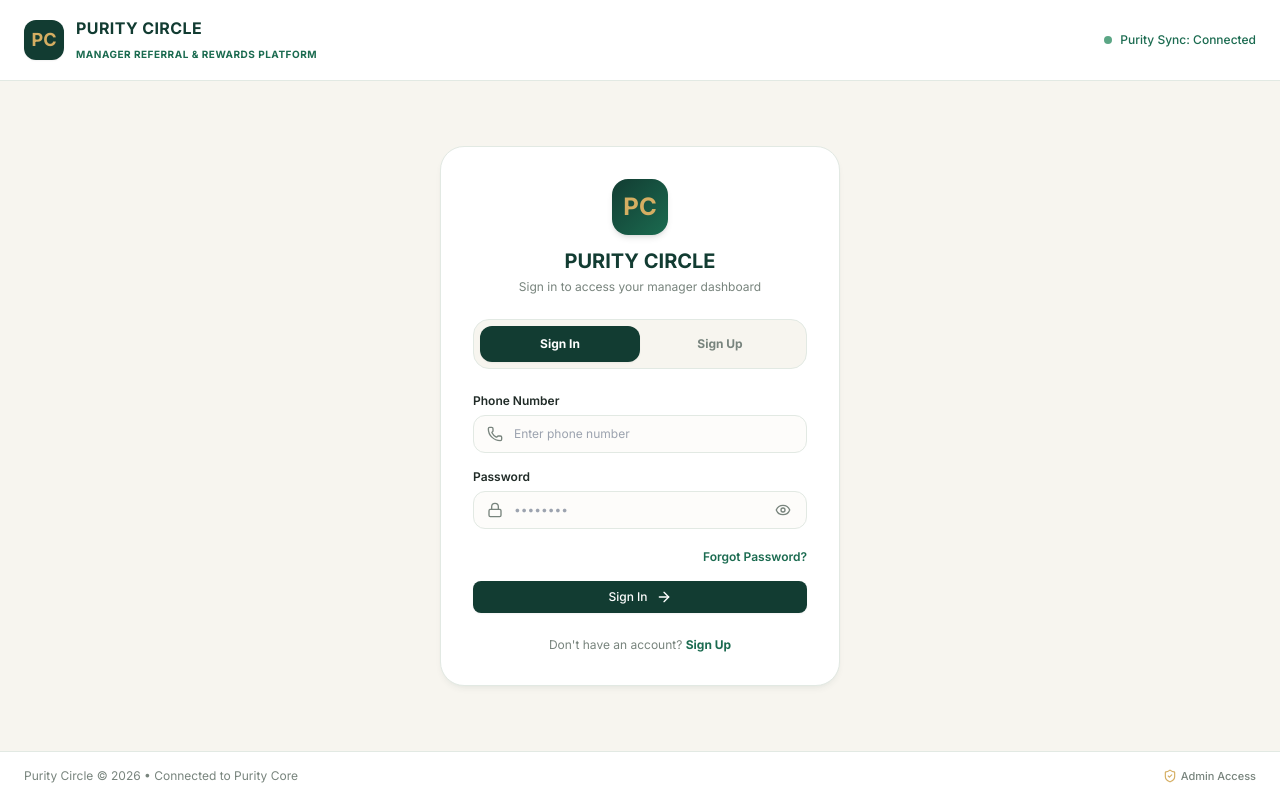
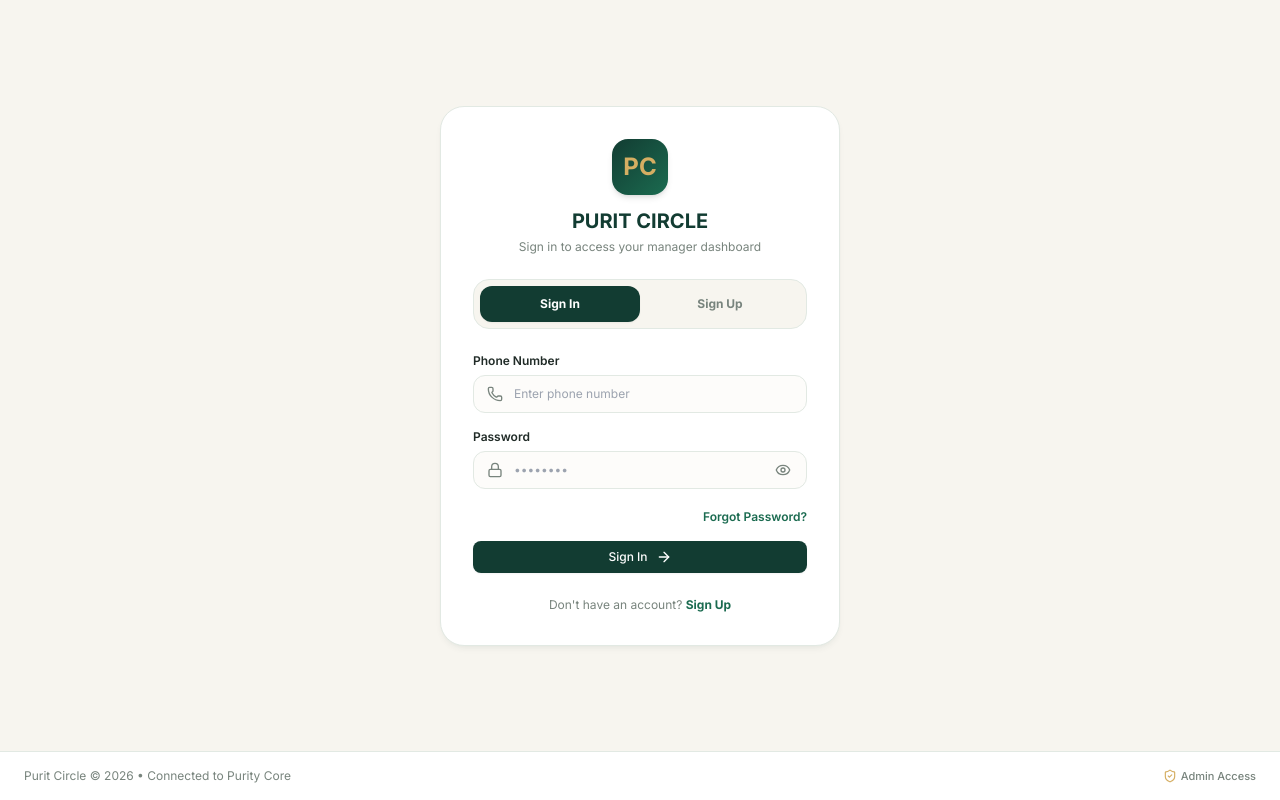
Before and after one commit to sanaabdulatifsanu/purit-circle, a React (Vite) app: page / in a window 1280 px wide. Built offline with nearby package versions, Linux system fonts and the light colour scheme.

Commit message:
feat: remove top header from auth page and rename brand to Purit Circle across entire platform

```diff
--- a/index.html
+++ b/index.html
@@ -4,7 +4,7 @@
     <meta charset="UTF-8" />
     <link rel="icon" type="image/svg+xml" href="/logo.svg" />
     <meta name="viewport" content="width=device-width, initial-scale=1.0" />
-    <title>Purity Circle - Manager Referral & Rewards Platform</title>
+    <title>Purit Circle - Manager Referral & Rewards Platform</title>
     <link rel="preconnect" href="https://fonts.googleapis.com">
     <link rel="preconnect" href="https://fonts.gstatic.com" crossorigin>
     <link href="https://fonts.googleapis.com/css2?family=Inter:wght@300;400;500;600;700&display=swap" rel="stylesheet">
--- a/src/components/admin/AdminSalesAnalytics.tsx
+++ b/src/components/admin/AdminSalesAnalytics.tsx
@@ -73,7 +73,7 @@ export const AdminSalesAnalytics: React.FC<AdminSalesAnalyticsProps> = ({ onTogg
               <TrendingUp className="w-6 h-6 text-[#1B6B50]" /> System-Wide Sales Analytics
             </h1>
             <p className="text-xs text-[#78847D] mt-1">
-              Aggregated metrics across all referred and mapped restaurant accounts in Purity Circle.
+              Aggregated metrics across all referred and mapped restaurant accounts in Purit Circle.
             </p>
           </div>
         </div>
--- a/src/components/auth/AuthModal.tsx
+++ b/src/components/auth/AuthModal.tsx
@@ -134,7 +134,7 @@ export const AuthModal: React.FC<AuthModalProps> = ({ isOpen, onClose }) => {
           <div className="w-12 h-12 rounded-2xl bg-gradient-to-br from-[#123C32] to-[#1B6B50] text-[#D5AE62] flex items-center justify-center font-black text-xl mx-auto shadow-md mb-2">
             PC
           </div>
-          <h2 className="text-lg font-bold text-[#123C32]">PURITY CIRCLE</h2>
+          <h2 className="text-lg font-bold text-[#123C32]">PURIT CIRCLE</h2>
           <p className="text-xs text-[#78847D] mt-0.5">Manager Referral & Rewards Platform</p>
         </div>
 
--- a/src/components/auth/AuthenticationPage.tsx
+++ b/src/components/auth/AuthenticationPage.tsx
@@ -149,30 +149,8 @@ export const AuthenticationPage: React.FC = () => {
   return (
     <div className="min-h-screen bg-[#F7F5EF] flex flex-col justify-between selection:bg-[#D5AE62]/20 selection:text-[#123C32]">
 
-      {/* Top Navbar */}
-      <header className="px-6 py-4 border-b border-[#E2E9E3] bg-white flex items-center justify-between">
-        <div className="flex items-center gap-3">
-          <div className="w-10 h-10 rounded-xl bg-[#123C32] text-[#D5AE62] flex items-center justify-center font-black text-lg shadow-sm">
-            PC
-          </div>
-          <div>
-            <span className="font-bold text-base tracking-wide text-[#123C32] block">
-              PURITY CIRCLE
-            </span>
-            <span className="text-[10px] uppercase font-bold tracking-wider text-[#1B6B50]">
-              Manager Referral & Rewards Platform
-            </span>
-          </div>
-        </div>
-
-        <div className="flex items-center gap-2 text-xs">
-          <span className="w-2 h-2 rounded-full bg-[#21865A] animate-pulse" />
-          <span className="text-[#1B6B50] font-medium hidden sm:inline">Purity Sync: Connected</span>
-        </div>
-      </header>
-
       {/* Main Centered Auth Card */}
-      <main className="flex-1 max-w-md w-full mx-auto p-4 sm:p-6 flex items-center justify-center my-6">
+      <main className="flex-1 max-w-md w-full mx-auto p-4 sm:p-6 flex items-center justify-center my-auto">
         <div className="w-full bg-white border border-[#E2E9E3] rounded-3xl p-6 sm:p-8 shadow-card">
 
           {/* Centered Brand Header */}
@@ -180,7 +158,7 @@ export const AuthenticationPage: React.FC = () => {
             <div className="w-14 h-14 rounded-2xl bg-gradient-to-br from-[#123C32] to-[#1B6B50] text-[#D5AE62] flex items-center justify-center font-black text-2xl mx-auto shadow-md mb-3">
               PC
             </div>
-            <h1 className="text-xl font-bold text-[#123C32]">PURITY CIRCLE</h1>
+            <h1 className="text-xl font-bold text-[#123C32]">PURIT CIRCLE</h1>
             <p className="text-xs text-[#78847D] mt-1">
               {activeTab === 'signin' ? 'Sign in to access your manager dashboard' : 'Create your manager referral account'}
             </p>
@@ -555,7 +533,7 @@ export const AuthenticationPage: React.FC = () => {
 
       {/* Footer with Discreet Admin Link */}
       <footer className="py-4 px-6 text-center text-xs text-[#78847D] border-t border-[#E2E9E3] bg-white flex items-center justify-between">
-        <span>Purity Circle © 2026 • Connected to Purity Core</span>
+        <span>Purit Circle © 2026 • Connected to Purity Core</span>
         <button
           onClick={() => setShowAdminModal(true)}
           className="text-[11px] text-[#78847D] hover:text-[#123C32] flex items-center gap-1 font-medium hover:underline"
--- a/src/components/layout/Header.tsx
+++ b/src/components/layout/Header.tsx
@@ -40,7 +40,7 @@ export const Header: React.FC<HeaderProps> = ({ onToggleSidebar }) => {
         case 'earnings': return 'My Earnings';
         case 'notifications': return 'Notifications';
         case 'profile': return 'My Profile';
-        default: return 'Purity Circle';
+        default: return 'Purit Circle';
       }
     } else {
       switch (adminSubView) {
--- a/src/components/layout/Sidebar.tsx
+++ b/src/components/layout/Sidebar.tsx
@@ -66,7 +66,7 @@ export const Sidebar: React.FC<SidebarProps> = ({ isOpen, onClose }) => {
             </div>
             <div>
               <h1 className="font-bold text-base tracking-wide text-white flex items-center gap-1.5">
-                PURITY CIRCLE
+                PURIT CIRCLE
               </h1>
               <p className="text-[11px] text-[#D5AE62] font-medium tracking-wider uppercase">
                 {role === 'manager' ? 'Partner Network' : 'System Administration'}
@@ -171,7 +171,7 @@ export const Sidebar: React.FC<SidebarProps> = ({ isOpen, onClose }) => {
             <span>Purity Engine v2.4 Live</span>
           </div>
           <p className="text-[10px] text-[#78847D] text-center">
-            Purity Circle © 2026. All rights reserved.
+            Purit Circle © 2026. All rights reserved.
           </p>
         </div>
       </aside>
--- a/src/context/AppContext.tsx
+++ b/src/context/AppContext.tsx
@@ -670,7 +670,7 @@ export const AppProvider: React.FC<{ children: React.ReactNode }> = ({ children
 
     return {
       success: true,
-      message: `Registration successful! Your unique referral code is ${newCode}. Welcome to Purity Circle.`
+      message: `Registration successful! Your unique referral code is ${newCode}. Welcome to Purit Circle.`
     };
   };
 
```
Also changed, not shown: 1 other file (tests, documents, lock files or other folders).
